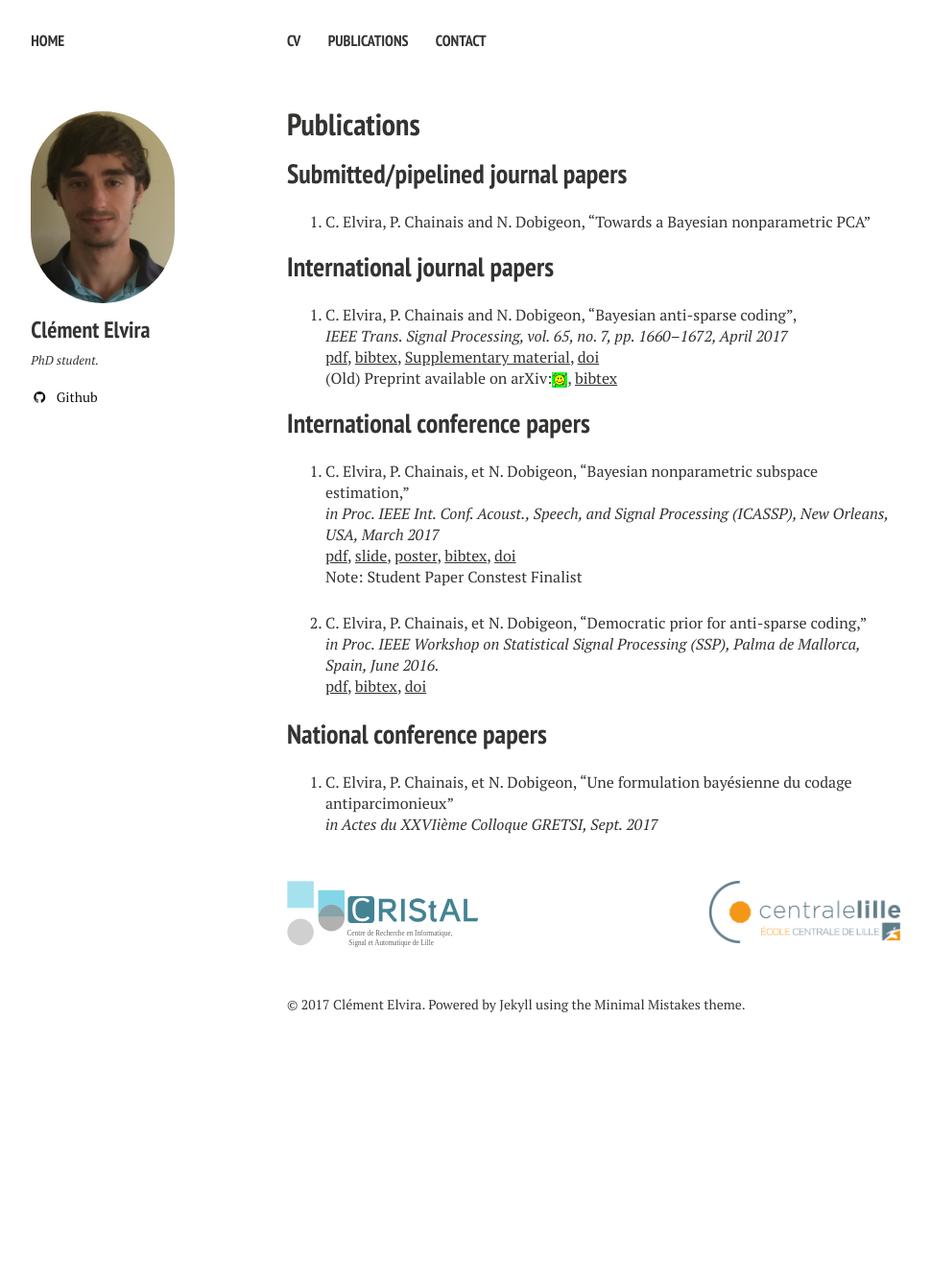
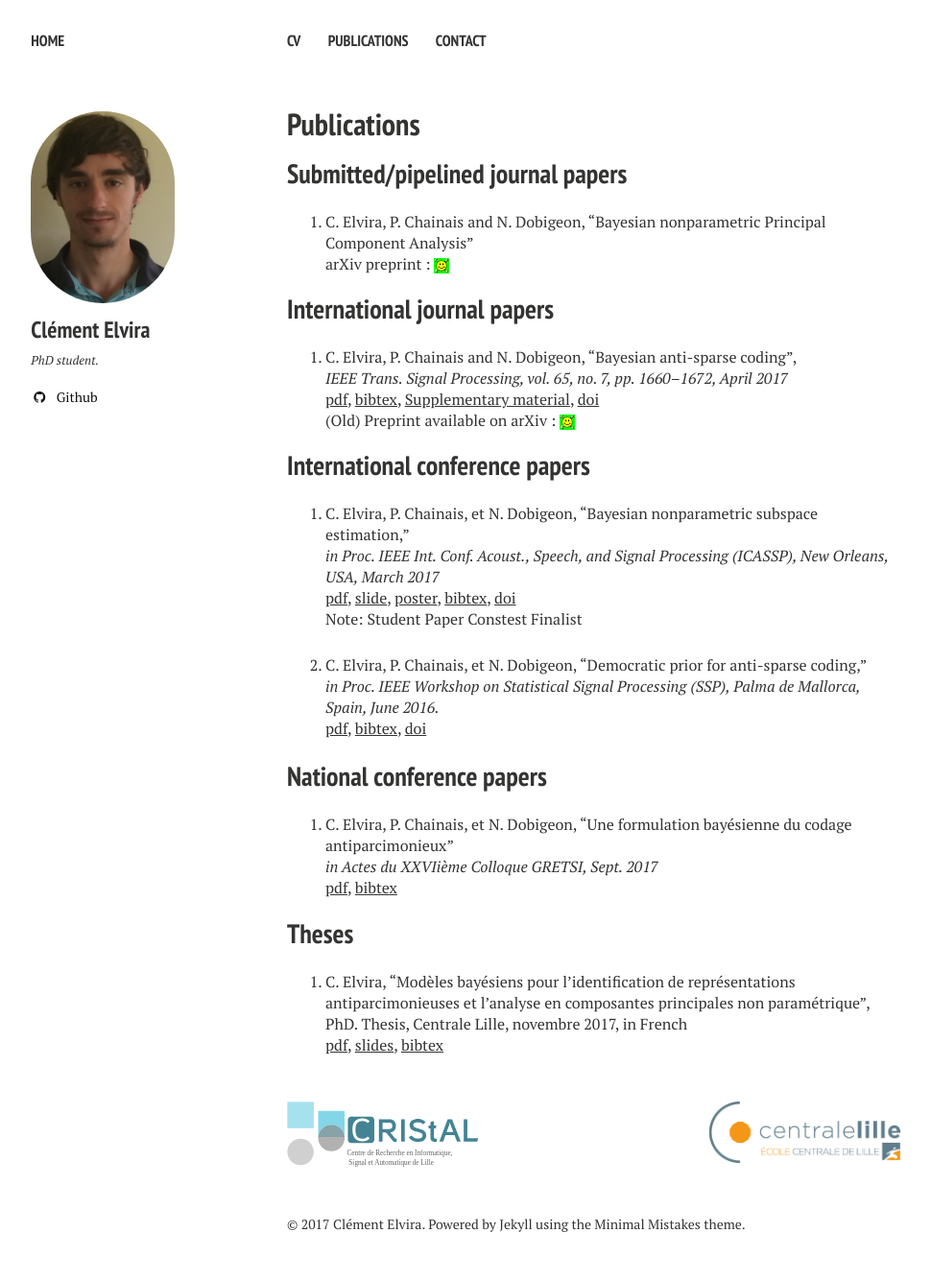
Before and after one commit to c-elvira/c-elvira.github.io-old, a Jekyll site: the page built from publication/index.md, in a window 1280 px wide. Shown: the whole page at 96% size, without its empty margins (21-991 px from the left). Built offline with Jekyll 4.4.1, drawn with Linux system fonts in a browser that asks for light colours; nearby versions of some CDN libraries; before the commit the page ends 1105 px from its top, so only the background shows below that.

Commit message:
Update publications

```diff
--- a/publication/index.md
+++ b/publication/index.md
@@ -8,14 +8,15 @@ comments: true
 
 ## Submitted/pipelined journal papers
 
-1. C. Elvira, P. Chainais and N. Dobigeon, "Towards a Bayesian nonparametric PCA" <br/>
+1. C. Elvira, P. Chainais and N. Dobigeon, "Bayesian nonparametric Principal Component Analysis" <br/>
+arXiv preprint : [![arXiv](../images/logo/arxiv_icon.png)](https://arxiv.org/abs/1709.05667) <br/>
 
 ## International journal papers
 
 1. C. Elvira, P. Chainais and N. Dobigeon, "Bayesian anti-sparse coding", <br/>
 *IEEE Trans. Signal Processing, vol. 65, no. 7, pp. 1660--1672, April 2017* <br/>
 [pdf](../pdf/elvira2017_TSP.pdf),    [bibtex](../bibtex/elvira2017_TSP.md),    [Supplementary material](../pdf/elvira2017_TSP_supp_mat.pdf),     [doi](https://doi.org/10.1109/TSP.2016.2645543)<br/>
-(Old) Preprint available on arXiv:[![arXiv](../images/logo/arxiv_icon.png)](http://arxiv.org/abs/1512.06086), [bibtex](../bibtex/elvira2017_iccasp.md) <br/>
+(Old) Preprint available on arXiv : [![arXiv](../images/logo/arxiv_icon.png)](http://arxiv.org/abs/1512.06086)<br/>
 
 ## International conference papers
 
@@ -32,3 +33,9 @@ Note: Student Paper Constest Finalist
 
 1. C. Elvira, P. Chainais, et N. Dobigeon, "Une formulation bayésienne du codage antiparcimonieux" <br/>
 *in Actes du XXVIième Colloque GRETSI, Sept. 2017* <br/>
+[pdf](../pdf/elvira2017gretsi.pdf), [bibtex](../bibtex/elvira2017gretsi.md) <br/>
+
+## Theses
+
+1. C. Elvira, "Modèles bayésiens pour l’identification de représentations antiparcimonieuses et l’analyse en composantes principales non paramétrique", PhD. Thesis, Centrale Lille, novembre 2017, in French <br>
+[pdf](../pdf/elvira2017manuscritthese.pdf), [slides](../pdf/elvira2017slidesthese.pdf), [bibtex](../bibtex/elvira2017phdthesis.md) <br>
```
Also changed, not shown: bibtex/elvira2017gretsi.md (added, +8 -0 lines), bibtex/elvira2017phdthesis.md (added, +9 -0 lines), 3 other files.
